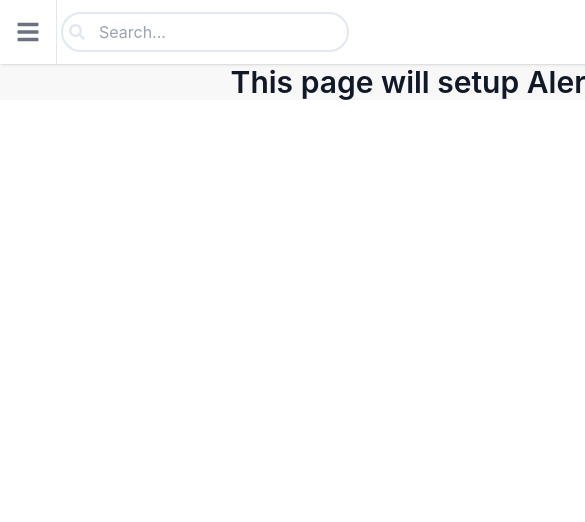
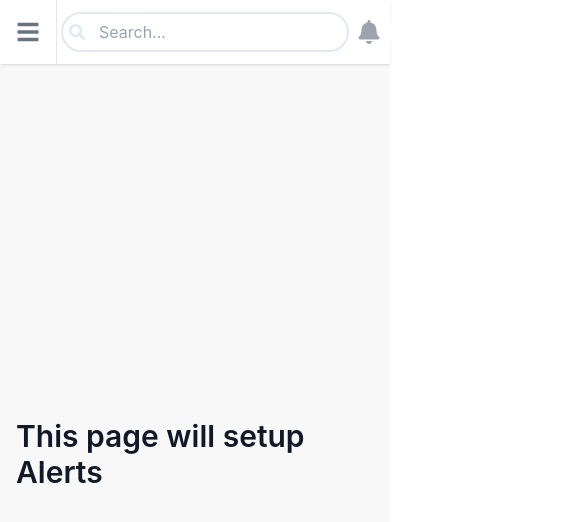
Before and after one commit to chwasifjameel/crypto-exchange-app, a React (Create React App) app: page /alerts in a window 390 px wide. Shown: the top 522 px of the page, 585 px wide, since content can reach past the window. Built offline with nearby package versions, Linux system fonts and the light colour scheme; grey boxes are pictures that could not be loaded.

Commit message:
responsive fixes

```diff
--- a/src/components/layout/index.tsx
+++ b/src/components/layout/index.tsx
@@ -9,7 +9,7 @@ export default function Example({ children }) {
   return (
     <>
       <Sidebar sidebarOpen={sidebarOpen} setSidebarOpen={setSidebarOpen} />
-      <div className="min-w-[100vh] flex flex-1 flex-col md:pl-64 h-full">
+      <div className="min-h-[100vh] h-full flex flex-1 flex-col md:pl-64">
         <DashboardNav setSidebarOpen={setSidebarOpen} />
         {children}
       </div>
--- a/src/components/navbar/dashboardNav.tsx
+++ b/src/components/navbar/dashboardNav.tsx
@@ -60,7 +60,7 @@ export default function Navbar({ setSidebarOpen }: INavbar) {
               leave="transition ease-in duration-75"
               leaveFrom="transform opacity-100 scale-100"
               leaveTo="transform opacity-0 scale-95">
-              <Menu.Items className="absolute right-0 z-10 mt-2 w-48 origin-top-right rounded-md bg-white py-1 shadow-lg ring-1 ring-black ring-opacity-5 focus:outline-none">
+              <Menu.Items className="absolute right-0 top-[50px] z-10 mt-2 w-48 origin-top-right rounded-md bg-white py-1 shadow-lg ring-1 ring-black ring-opacity-5 focus:outline-none">
                 {userNavigation.map((item) => (
                   <Menu.Item key={item.name}>
                     {({ active }) => (
--- a/src/components/navbar/staticNavbar.tsx
+++ b/src/components/navbar/staticNavbar.tsx
@@ -4,7 +4,7 @@ import { Link } from 'react-router-dom';
 
 export default function StaticNavbar() {
   return (
-    <header className="bg-white absolute w-screen z-20">
+    <header className="bg-white absolute w-full z-20">
       <nav
         className="mx-auto max-w-7xl border-b-2 border-gray-100 px-4 sm:px-6 lg:px-8"
         aria-label="Top">
--- a/src/index.css
+++ b/src/index.css
@@ -9,6 +9,13 @@ body {
     sans-serif;
   -webkit-font-smoothing: antialiased;
   -moz-osx-font-smoothing: grayscale;
+  height: -webkit-fill-available;
+}
+html {
+  height: -webkit-fill-available;
+}
+#root {
+  height: -webkit-fill-available;
 }
 
 code {
--- a/src/pages/Dashboard.tsx
+++ b/src/pages/Dashboard.tsx
@@ -46,7 +46,7 @@ export default function Dashabord() {
                   </div>
                 </div>
               </div>
-              <div className="bg-blue-200 hover:bg-blue-100 rounded-full p-2.5 ml-2 cursor-pointer">
+              <div className="bg-blue-200 hover:bg-blue-100 rounded-full w-10 ml-2 flex items-center justify-center cursor-pointer">
                 <FaRegCopy color="#6C6C6C" />
               </div>
             </div>
```
